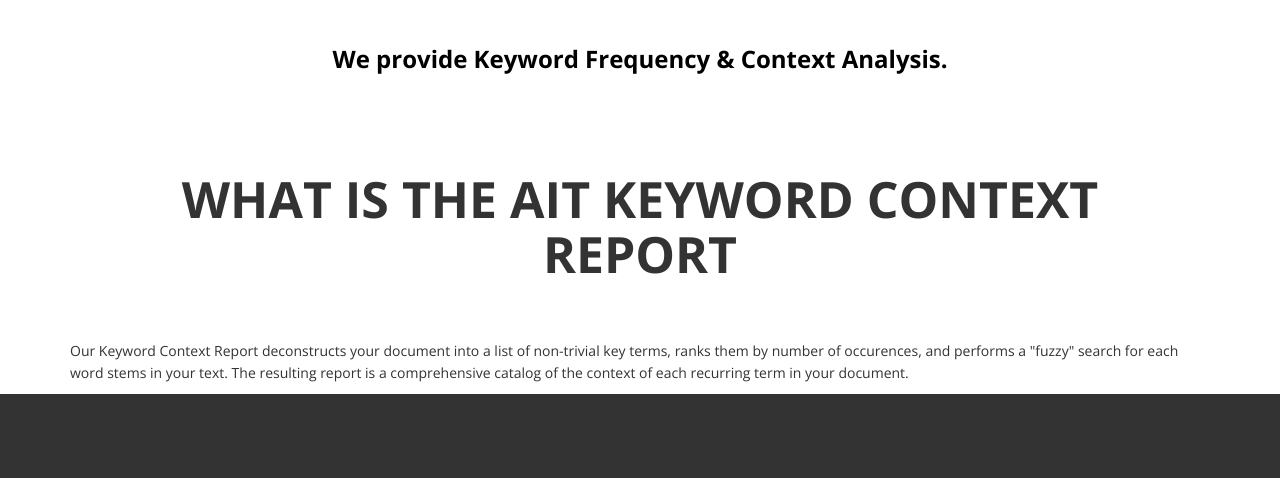
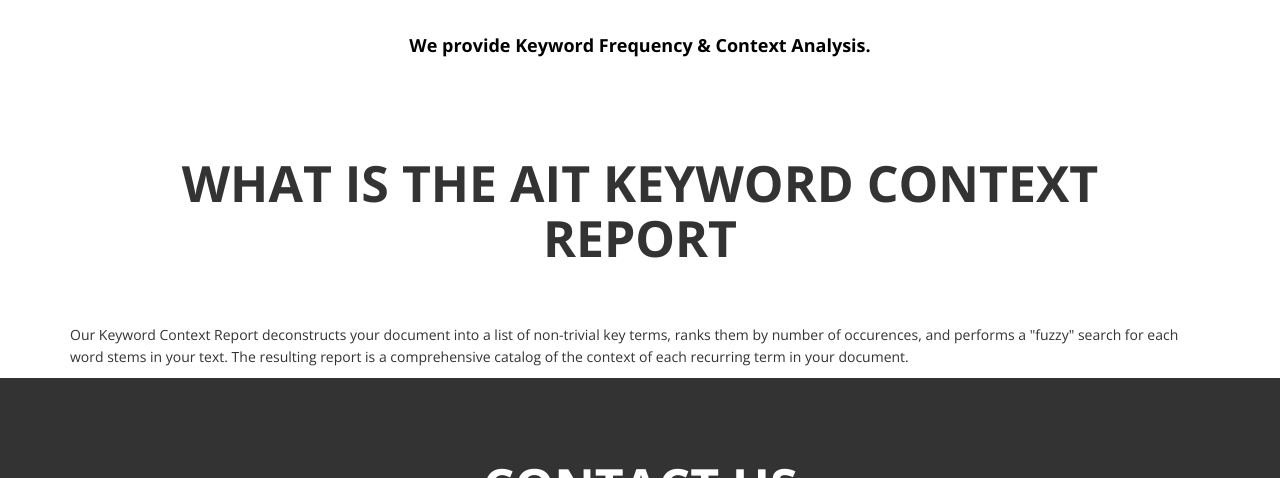
Before and after one commit to academia-is-text/academia-is-text-github.io, a plain HTML site: page index.html in a window 1280 px wide. Shown: the part 622-1100 px from the top of the page. Drawn offline with nearby package versions, Linux system fonts and the light colour scheme; a script that the page names is missing.

Commit message:
Update index.html

```diff
--- a/index.html
+++ b/index.html
@@ -105,8 +105,8 @@
 		<section id="section1">
 			<div class="container">
 				<h3 class="section-title"><span>What do we do?</span></h3>
-				<h3 align="center"><class="section-title" style="color:black;">
-                	        We provide Keyword Frequency & Context Analysis.</h3>
+				<ul></ul><h4 align="center"><class="section-title" style="color:black;">
+                	        We provide Keyword Frequency & Context Analysis.</h4></ul>
 
 				<br>
 				<h3 class="section-title"><span>What is the AIT Keyword Context Report</span></h3>
```
